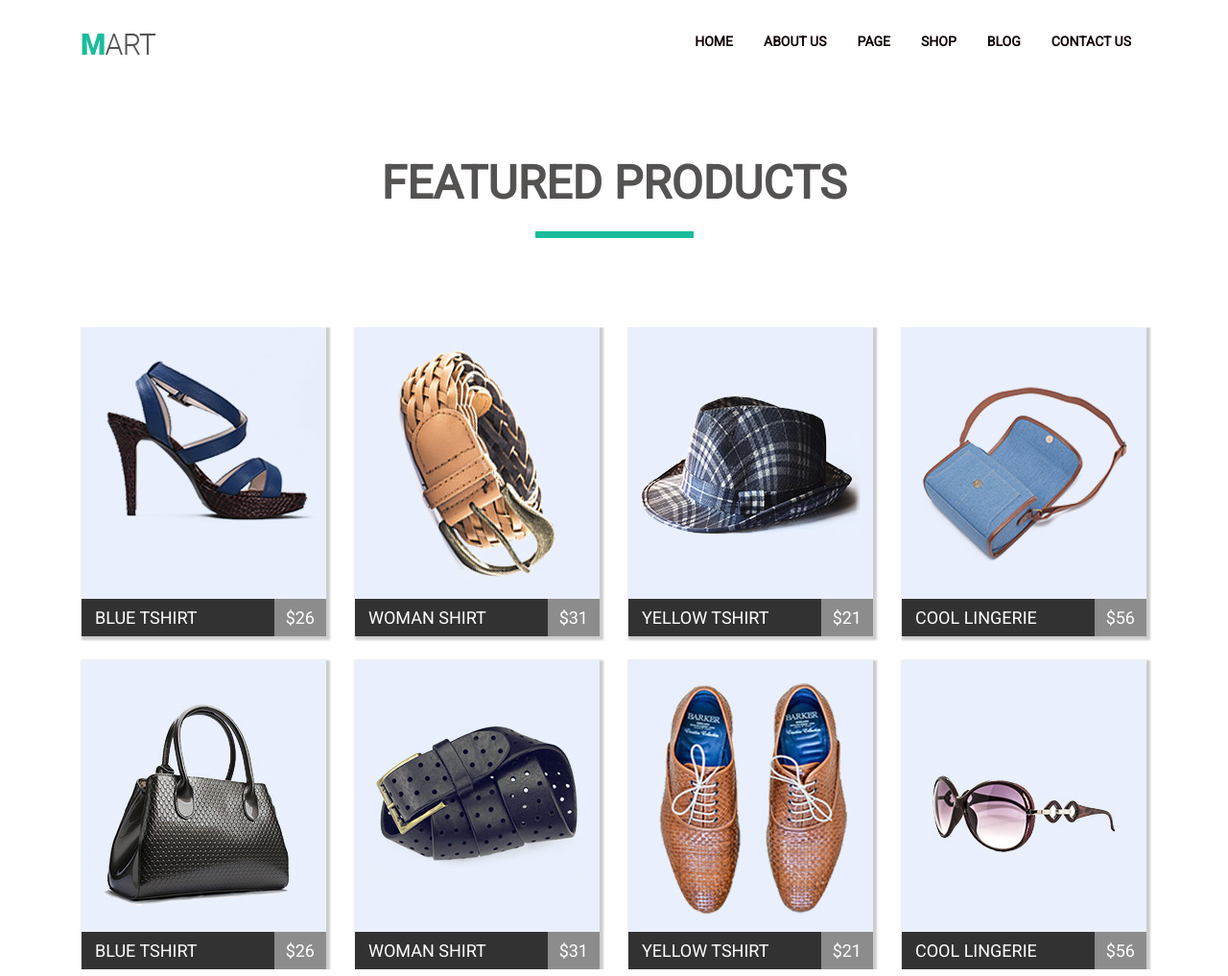
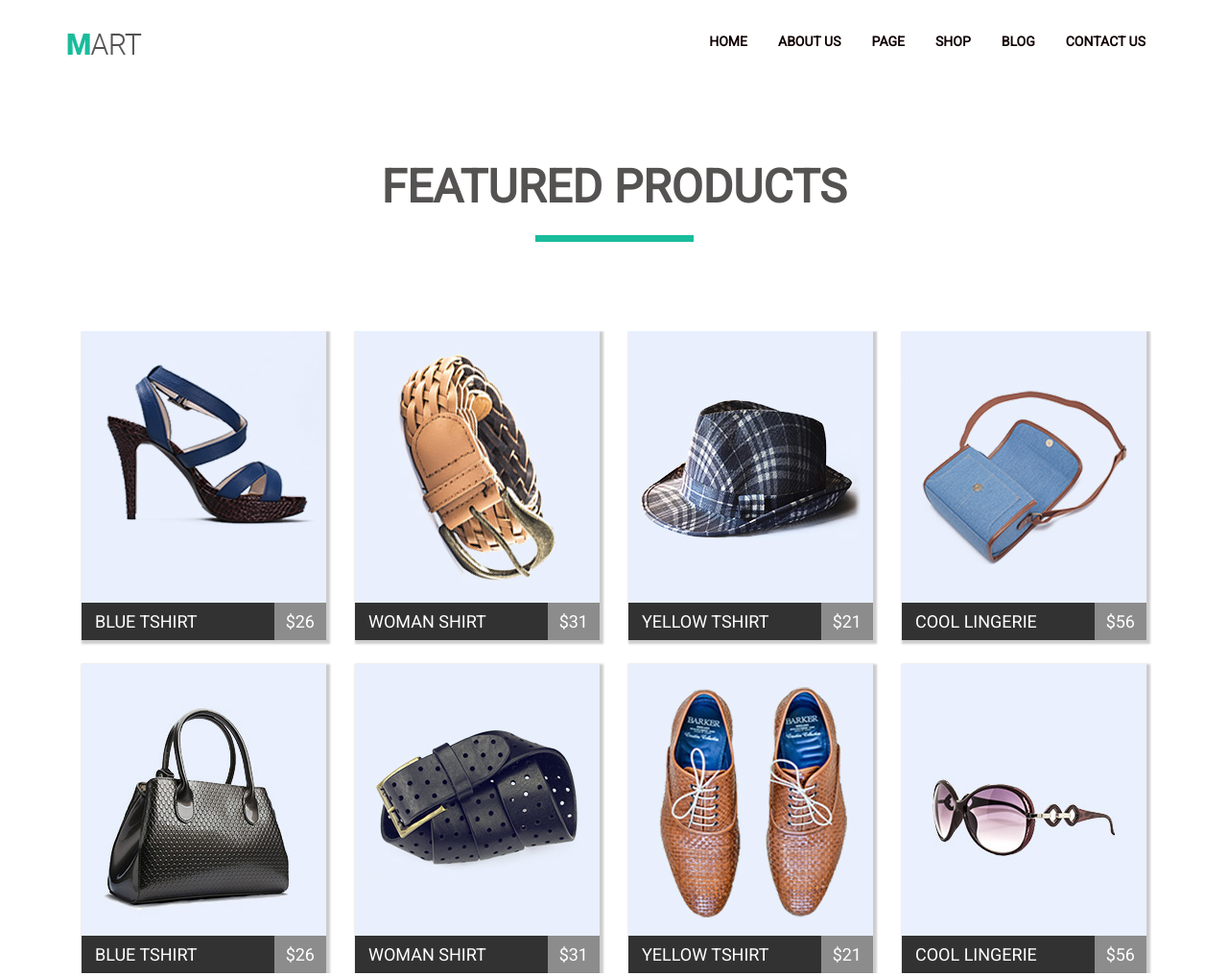
Before and after one commit to EugeneYaremenko/goit-fe-course, a plain HTML site: page homework-04/index.html in a window 1280 px wide. Shown: the top 1017 px of the page at 96% size. Drawn offline with Linux system fonts and the light colour scheme.

Commit message:
global corect

```diff
--- a/homework-04/style.css
+++ b/homework-04/style.css
@@ -5,10 +5,8 @@
     font-family: 'Roboto', sans-serif;
 }
 
-
-
 .header {
-    width: 1110px;
+    width: 1140px;
     margin-left: auto;
     margin-right: auto;
     padding-top: 35px;
@@ -52,12 +50,6 @@ h2 {
     color: #555252;
     text-transform: uppercase;
     margin-top: 105px;
-}
-
-img {
-    display: block;
-    width: 100%;
-    overflow: hidden;
 }
 
 h2::after {
```
